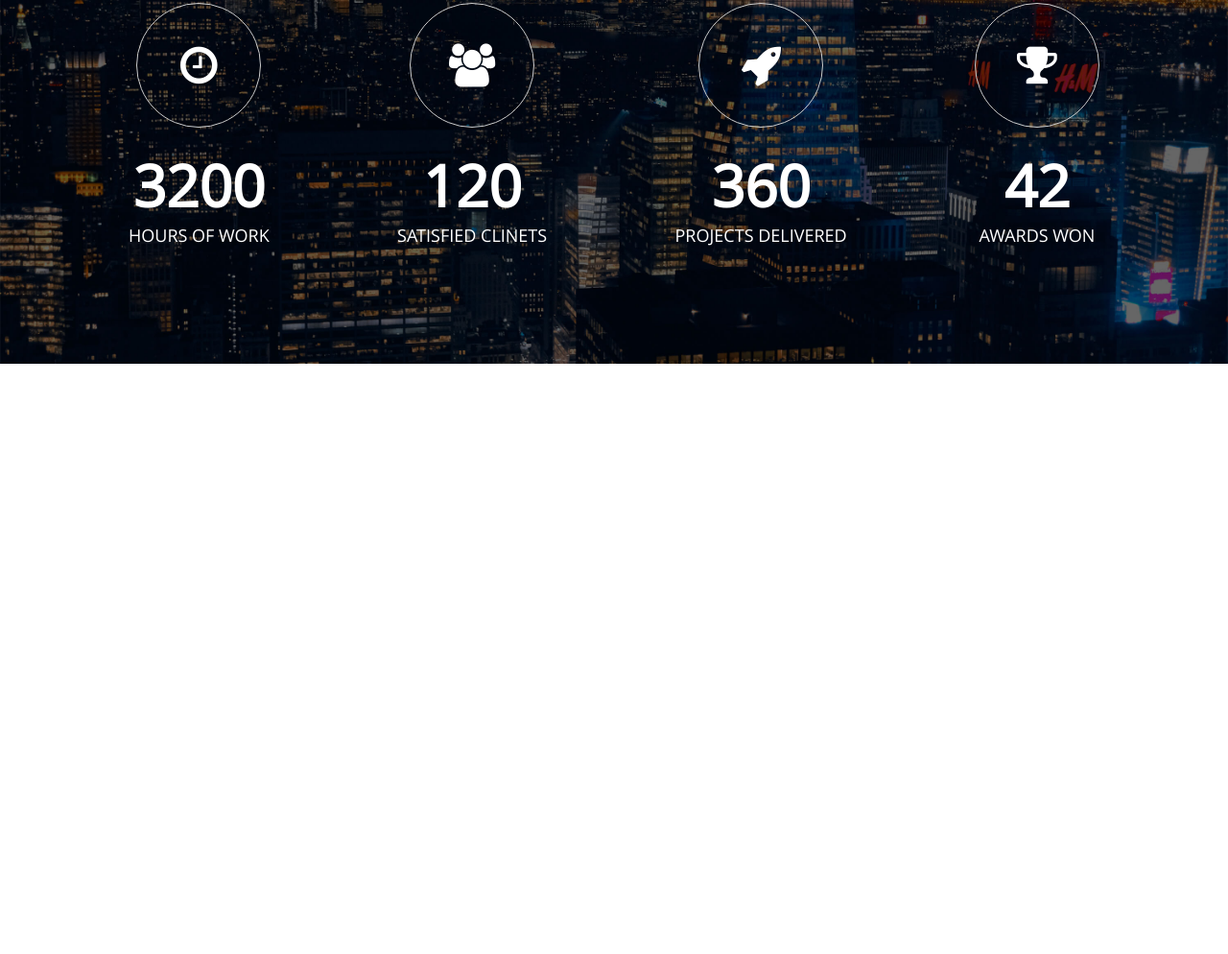
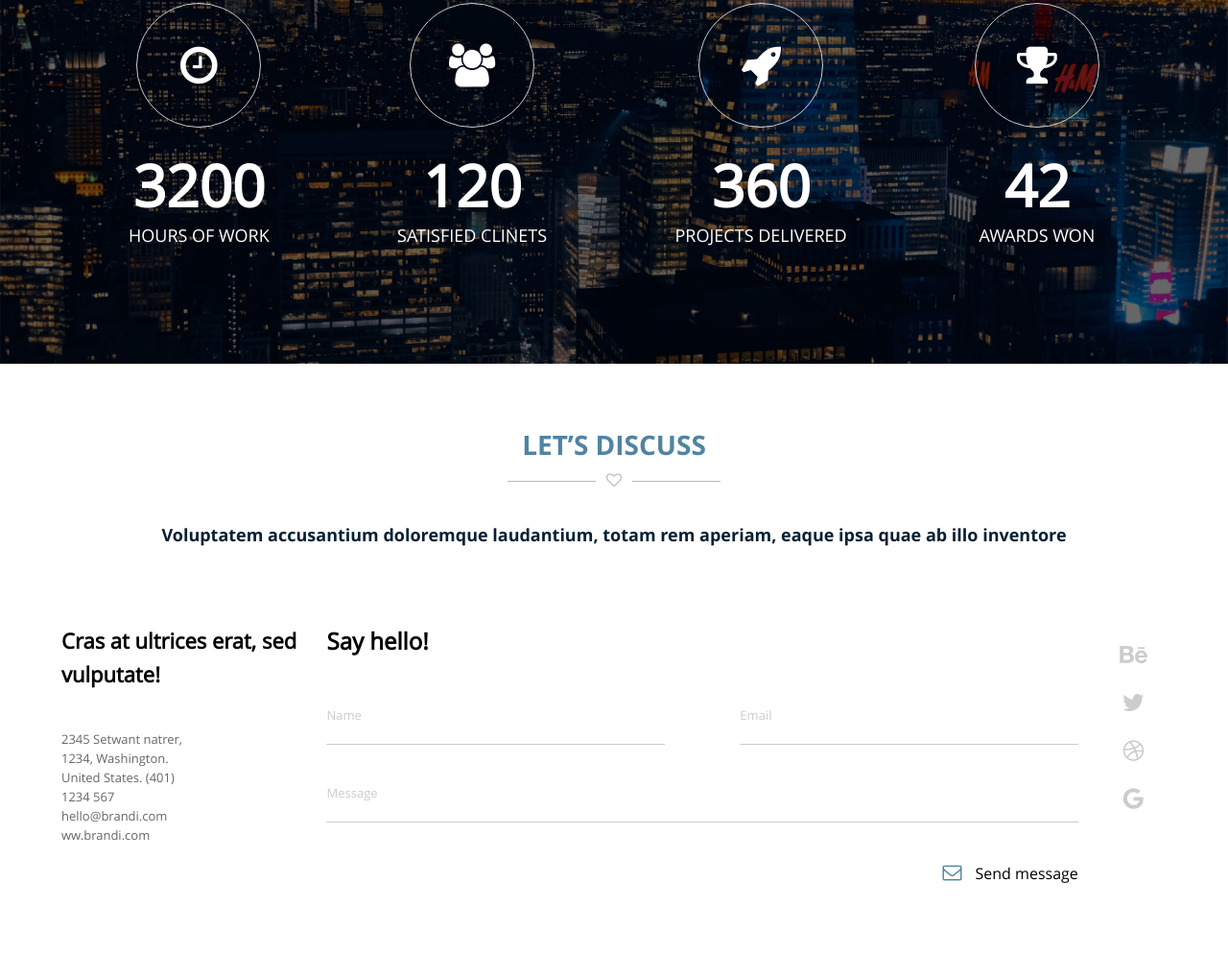
Before and after one commit to petromath77/candy, a website: page app/index.html in a window 1280 px wide. Shown: the part 3119-4113 px from the top of the page at 96% size. Before the commit the page ends 3498 px from the top, so only its background shows below. Drawn offline with Linux system fonts and the light colour scheme.

Commit message:
section_cntacts&form

```diff
--- a/app/index.html
+++ b/app/index.html
@@ -314,7 +314,62 @@
 			</div>
 		</div>
 	</section>
-
+	<section class="contacts">
+		<div class="title">
+			<h2>Let’s Discuss</h2>
+			<div class="sub_title">
+				<i class="fa fa-heart-o" aria-hidden="true"></i>
+			</div>
+		</div>
+		<div class="span">
+			Voluptatem accusantium doloremque laudantium, totam rem aperiam, eaque ipsa quae ab illo inventore
+		</div>
+		<div class="contacts_wrap container">
+			<div class="adress_descr">
+				<h2>Cras at ultrices erat, sed vulputate!</h2>
+				<p>2345 Setwant natrer, 1234,
+					Washington. United States.
+					(401) 1234 567
+					hello@brandi.com
+				ww.brandi.com</p>
+			</div>
+			<div class="form_wrap">
+				<h1>Say hello!</h1>
+				<form>
+					<div class="name">
+						<label>Name</label>
+						<input type="text" name="name">
+					</div>
+					<div class="email">
+						<label>Email</label>
+						<input type="text" name="email">
+					</div>
+					<div class="message">
+						<label>Message</label>
+						<input type="text" name="message">
+					</div>
+				</form>
+				<div class="send">
+					<i class="fa fa-envelope-o" aria-hidden="true"></i>
+					<a href="#">Send message</a>
+				</div>
+			</div>
+			<div class="social_row">
+				<a href="#">
+					<i class="fa fa-behance" aria-hidden="true"></i>
+				</a>
+				<a href="#">
+					<i class="fa fa-twitter" aria-hidden="true"></i>
+				</a>
+				<a href="#">
+					<i class="fa fa-dribbble" aria-hidden="true"></i>
+				</a>
+				<a href="#">
+					<i class="fa fa-google" aria-hidden="true"></i>
+				</a>
+			</div>
+		</div>
+	</section>
 	<link rel="stylesheet" href="css/main.min.css">
 	<script src="js/scripts.min.js"></script>
 
--- /dev/null
+++ b/app/sass/_contacts.sass
@@ -0,0 +1,78 @@
+.contacts
+	display: flex
+	flex-direction: column
+	align-items: center
+.contacts_wrap
+	display: flex
+	flex-direction: row
+	justify-content: space-between
+	margin-top: 80px
+.adress_descr
+	width: 22%
+	h2
+		font-size: 22px
+		line-height: 35px
+		margin-bottom: 40px
+	p
+		font-size: 13px
+		line-height: 20px
+		width: 50%
+		color: #666666
+
+.form_wrap
+	width: 68%
+	clear: both
+	h1
+		font-size: 24px
+		line-height: 35px
+		margin-bottom: 50px
+form
+	display: flex
+	flex-direction: row
+	justify-content: space-between
+	flex-wrap: wrap
+
+.name,
+.email,
+.message
+	display: flex
+	flex-direction: column
+	align-items: flex-start
+.name,
+.email
+	width: 45%
+	margin-bottom: 40px
+label
+	font-size: 13px
+	line-height: 20px
+	color: #ccc
+input
+	width: 100%
+	border: none
+	border-bottom: 1px solid #ccc
+.message
+	width: 100%
+	margin-bottom: 40px
+.social_row
+	width: 6%
+	display: flex
+	flex-direction: column
+	align-items: center
+	margin-top: 20px
+	i.fa
+		font-size: 25px
+		line-height: 25px
+		color: #ccc
+		margin-bottom: 25px
+.send
+	float: right
+	i.fa
+		color: #5084A3
+		font-size: 20px
+		line-height: 20px
+		margin-right: 10px
+	a
+		font-size: 16px
+		line-height: 16px
+		text-decoration: none
+		color: #000
--- a/app/sass/main.sass
+++ b/app/sass/main.sass
@@ -7,6 +7,7 @@
 @import "gallery"
 @import "team"
 @import "facts"
+@import "contacts"
 
 *
 	-webkit-box-sizing: border-box
```
Also changed, not shown: app/css/main.min.css.
